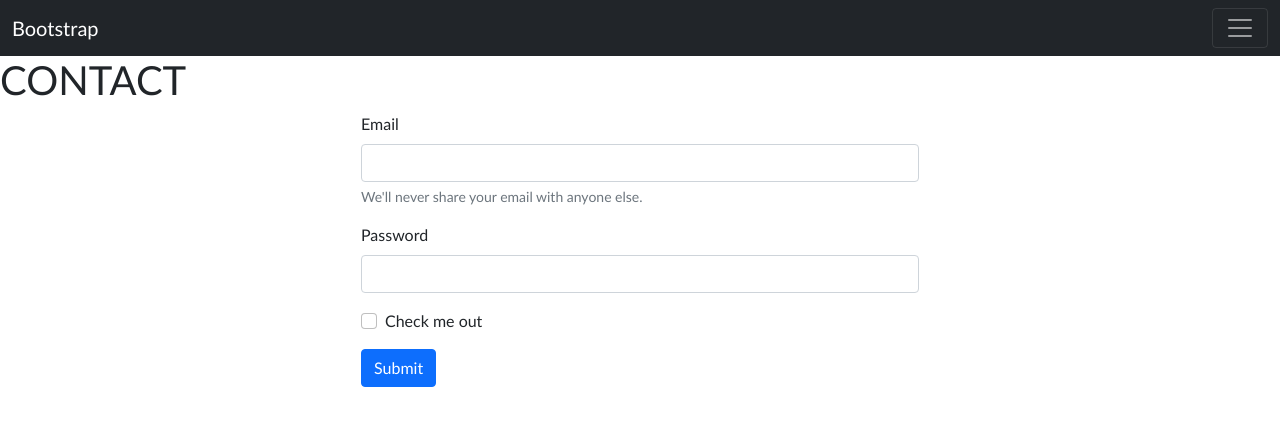
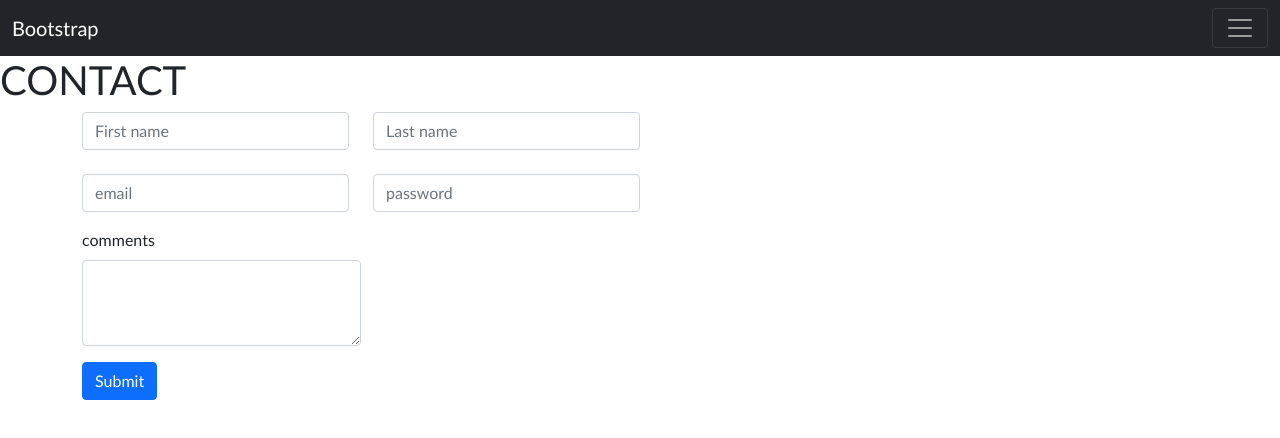
Before and after one commit to EXIDEOR/bootcamp_g14_maquetado, a plain HTML site: page bootstrap/contact.html in a window 1280 px wide. Drawn offline with nearby package versions, Linux system fonts and the light colour scheme.

Commit message:
tarea5-bootstrap

```diff
--- a/bootstrap/contact.html
+++ b/bootstrap/contact.html
@@ -40,26 +40,33 @@
 
     <h1>CONTACT</h1>
 
-    <div class="container">
-      <div class="col-6 offset-3">
-        <form>
-          <div class="mb-3">
-            <label for="exampleInputEmail1" class="form-label">Email</label>
-            <input type="email" class="form-control" id="exampleInputEmail1" aria-describedby="emailHelp">
-            <div id="emailHelp" class="form-text">We'll never share your email with anyone else.</div>
+    <form class="container">
+      <div>
+        <div class="col-lg-6 md-6 sm-6 col-12">
+          <div class="row">
+            <div class="col-lg-6 md-6 sm-6 col-12">
+              <input type="text" class="form-control" placeholder="First name" aria-label="First name">
+            </div>
+            <div class="col-lg-6 md-6 sm-6 col-12">
+              <input type="text" class="form-control" placeholder="Last name" aria-label="Last name">
+            </div>
+            <div class="col-lg-6 md-6 sm-6 col-12 mb-3">
+              <label for="exampleFormControlInput1" class="form-label"></label>
+              <input type="email" class="form-control" id="exampleFormControlInput1" placeholder="email">
+            </div>
+            <div class="col-lg-6 md-6 sm-6 col-12 mb-3">
+              <label for="exampleInputPassword1" class="form-label"></label>
+              <input type="password" class="form-control" id="exampleInputPassword1" placeholder="password">
+            </div>
           </div>
-          <div class="mb-3">
-            <label for="exampleInputPassword1" class="form-label">Password</label>
-            <input type="password" class="form-control" id="exampleInputPassword1">
+          <div class="col-lg-6 md-6 sm-6 col-12 mb-3">
+            <label for="exampleFormControlTextarea1" class="form-label">comments</label>
+            <textarea class="form-control" id="exampleFormControlTextarea1" rows="3"></textarea>
           </div>
-          <div class="mb-3 form-check">
-            <input type="checkbox" class="form-check-input" id="exampleCheck1">
-            <label class="form-check-label" for="exampleCheck1">Check me out</label>
-          </div>
-          <button type="submit" class="btn btn-primary">Submit</button>
-        </form>
+        </div>
+        <button type="submit" class="btn btn-primary">Submit</button>
       </div>
-    </div>
+    </form>
         <!-- bottom content -->
     <script src="https://cdn.jsdelivr.net/npm/bootstrap@5.1.1/dist/js/bootstrap.bundle.min.js" integrity="sha384-/bQdsTh/da6pkI1MST/rWKFNjaCP5gBSY4sEBT38Q/9RBh9AH40zEOg7Hlq2THRZ" crossorigin="anonymous"></script>
 
```
